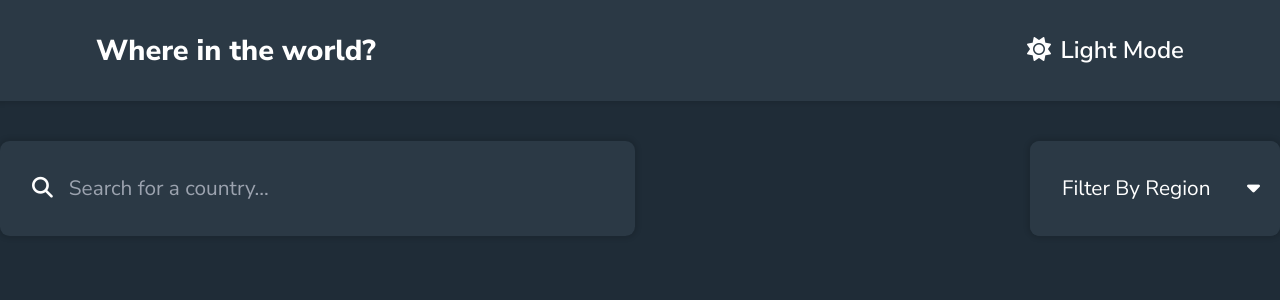
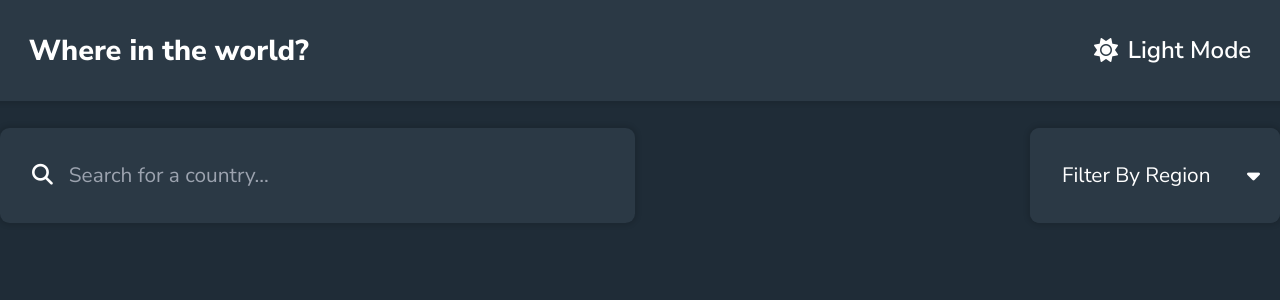
Before and after one commit to SaiManojBotchu/Rest-Countries-Api, a React (Create React App) app: page / in a window 1280 px wide. Shown: the top 300 px of the page. Built offline with nearby package versions, Linux system fonts and the light colour scheme; no server answers.

Commit message:
-> Added fixed Header

```diff
--- a/src/components/Header.js
+++ b/src/components/Header.js
@@ -4,15 +4,15 @@ import '../css/Home.css';
 
 function Header({ dark, toggleTheme }) {
   return (
-    <div className='Header'>
-      <header>
+    <header>
+      <div className='Header'>
         <Link to='/'>Where in the world?</Link>
-        <button onClick={toggleTheme}>
+        <div className='toggle-btn' onClick={toggleTheme}>
           <i className={`fa-solid fa-${dark ? 'sun' : 'moon'}`} />
-          {dark ? 'Light Mode' : 'Dark Mode'}
-        </button>
-      </header>
-    </div>
+          <p>{dark ? 'Light Mode' : 'Dark Mode'}</p>
+        </div>
+      </div>
+    </header>
   );
 }
 
--- a/src/css/Country.css
+++ b/src/css/Country.css
@@ -2,6 +2,8 @@
 
 .Container {
   margin: 0rem 6rem;
+  /* Since Header is fixed posititon */
+  margin-top: 5.5rem;
 }
 
 .Back-btn {
--- a/src/css/Home.css
+++ b/src/css/Home.css
@@ -4,35 +4,43 @@
 }
 
 /*****  Header CSS  *****/
-.Header {
-  padding: 1.8rem 6rem;
+header {
+  position: fixed;
+  top: 0;
+  width: 100%;
   background-color: var(--headerBColor);
   box-shadow: var(--boxShadow);
+  z-index: 2;
 }
 
-.Header header{
+.Header {
+  padding: 1.8rem;
   margin: 0 auto;
-  display: flex;
-  justify-content: space-between;
+  width: 100%;
   font-size: 1.8rem;
   font-weight: 900;
   max-width: 110rem;
+  display: flex;
+  justify-content: space-between;
+  align-items: center;
 }
 
-.Header button {
+.toggle-btn {
   font-size: 1.5rem;
   font-weight: 600;
-}
-
-.Header i {
-  margin-right: 0.6rem;
+  display: flex;
+  justify-content: center;
+  align-items: center;
+  gap: 0.6rem;
+  cursor: pointer;
 }
 
 /************************/
 
 /*****  Filter CSS  *****/
 .Filter {
-  margin-top: 2.5rem;
+  /* Since Header is fixed posititon(added extra 5.5rem to the margin */
+  margin-top: 8rem;
   display: flex;
   flex-wrap: wrap;
   justify-content: space-between;
--- a/src/index.css
+++ b/src/index.css
@@ -18,7 +18,7 @@ Body {
   font-family: 'Nunito Sans', sans-serif;
   background-color: var(--bColor);
   color: var(--textColor);
-  transition: color 0.3s ease-in-out;
+  transition: 0.3s;
 }
 
 .light-theme {
```
